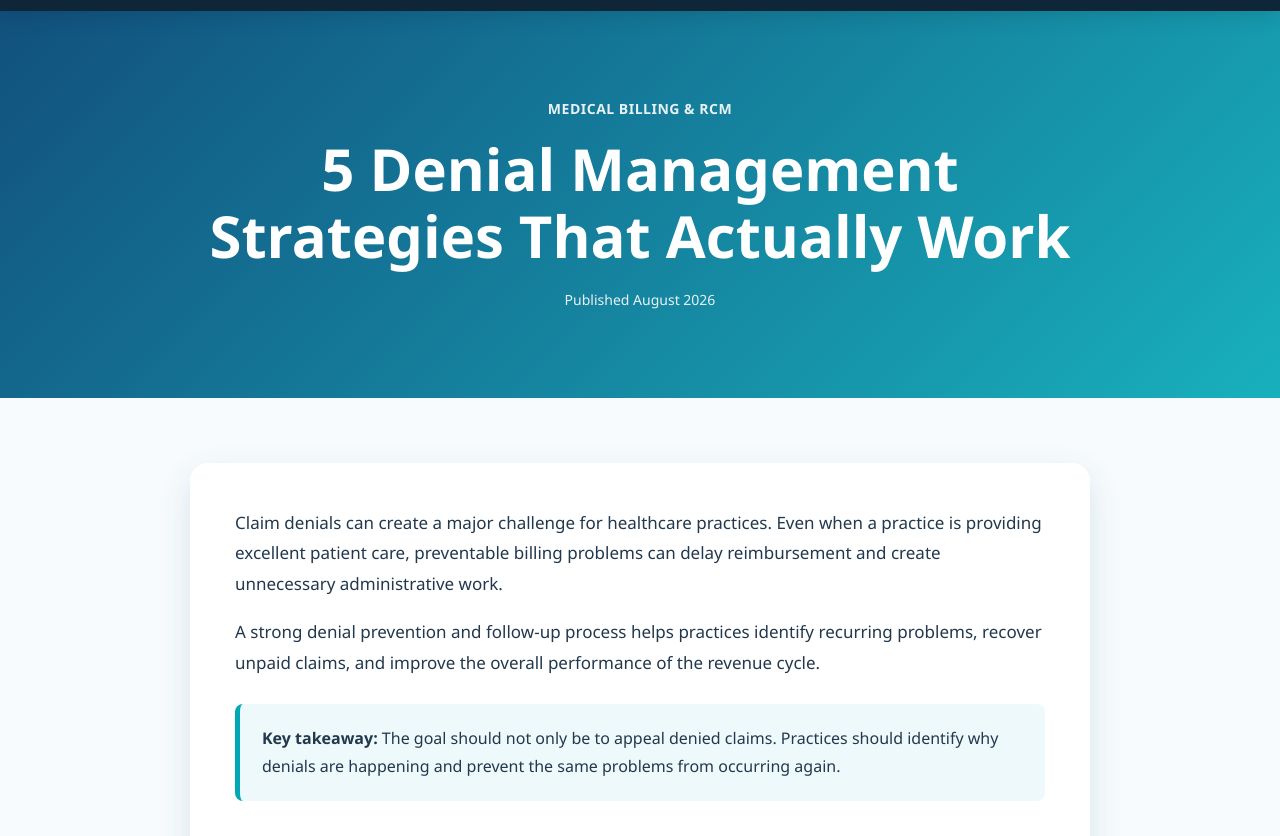
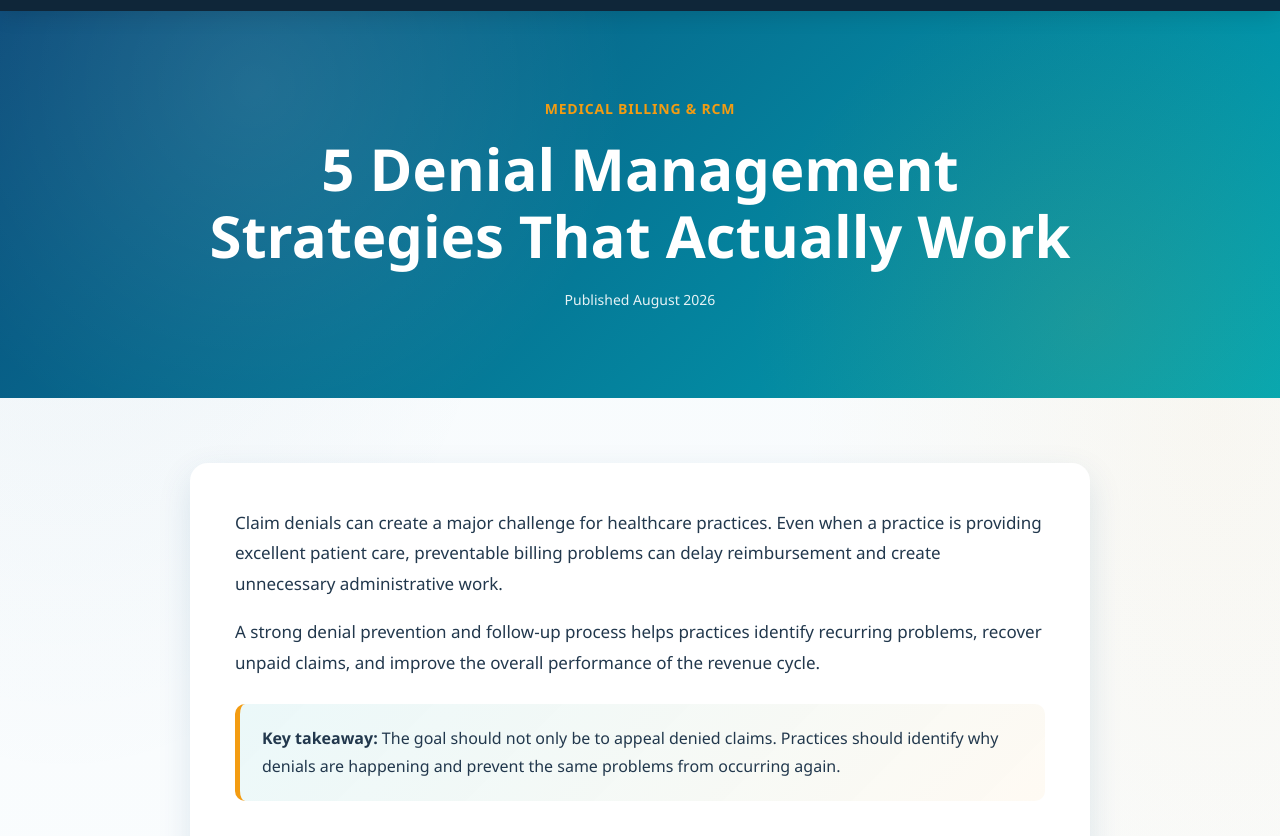
Before and after one commit to hifazkaloch56-dev/https-github.com-stellarsagency-hima-tech, a website: page blog/denial-management-strategies.html in a window 1280 px wide. Shown: the part 74-910 px from the top of the page. Drawn offline with Linux system fonts and the light colour scheme.

Commit message:
Update denial-management-strategies.html

```diff
--- a/blog/denial-management-strategies.html
+++ b/blog/denial-management-strategies.html
@@ -26,11 +26,14 @@
   <style>
     :root {
   --primary: #0a4b7a;
+  --primary-light: #0d5f98;
   --secondary: #00a8b5;
+  --gold: #f39c12;
   --dark: #081f33;
   --text: #22384d;
-      --muted: #5b7288;
+  --text-muted: #5b7288;
   --shadow: 0 12px 34px rgba(10, 75, 122, 0.12);
+  --radius: 16px;
 }
 
     * {
@@ -42,7 +45,10 @@
     body {
   font-family: 'Segoe UI', system-ui, -apple-system, Arial, sans-serif;
   color: var(--text);
-      background: #f7fbfd;
+  background:
+    radial-gradient(ellipse 65% 45% at 5% 0%, rgba(10, 75, 122, .06), transparent 60%),
+    radial-gradient(ellipse 55% 45% at 95% 15%, rgba(243, 156, 18, .05), transparent 60%),
+    linear-gradient(180deg, #f7fbfd 0%, #ffffff 100%);
   line-height: 1.8;
 }
 
@@ -106,22 +112,21 @@
     }
 
    .article-hero {
-      background: linear-gradient(
-        135deg,
-        rgba(10,75,122,.97),
-        rgba(0,168,181,.9)
-      );
+  background:
+    radial-gradient(circle at 20% 20%, rgba(255,255,255,.10), transparent 35%),
+    radial-gradient(circle at 85% 80%, rgba(243,156,18,.10), transparent 30%),
+    linear-gradient(135deg, #0a4b7a 0%, #00a8b5 100%);
   color: white;
   padding: 85px 20px;
   text-align: center;
 }
 
    .article-hero .category {
+  color: #f39c12;
   font-size: 14px;
-      font-weight: 700;
-      letter-spacing: .5px;
+  font-weight: 800;
+  letter-spacing: .8px;
   margin-bottom: 15px;
-      opacity: .9;
 }
 
     .article-hero h1 {
@@ -161,6 +166,12 @@
   margin: 38px 0 15px;
 }
 
+.article h3 {
+  color: var(--primary);
+  font-size: 21px;
+  margin: 28px 0 10px;
+}
+
     .article h2:first-child {
       margin-top: 0;
     }
@@ -187,10 +198,14 @@
     }
 
     .highlight {
-      background: #eef9fb;
-      border-left: 5px solid var(--secondary);
+  background: linear-gradient(
+    135deg,
+    rgba(0,168,181,.08),
+    rgba(243,156,18,.05)
+  );
+  border-left: 5px solid var(--gold);
   padding: 20px 22px;
-      border-radius: 8px;
+  border-radius: 10px;
   margin: 25px 0;
 }
 
@@ -209,10 +224,12 @@
   padding: 11px 18px;
   border-radius: 9px;
   font-weight: 700;
+  transition: .2s ease;
 }
 
 .article-links a:hover {
   background: var(--secondary);
+  transform: translateY(-2px);
 }
 
     footer {
```
Lines whose indentation alone changed are shown as unchanged.
